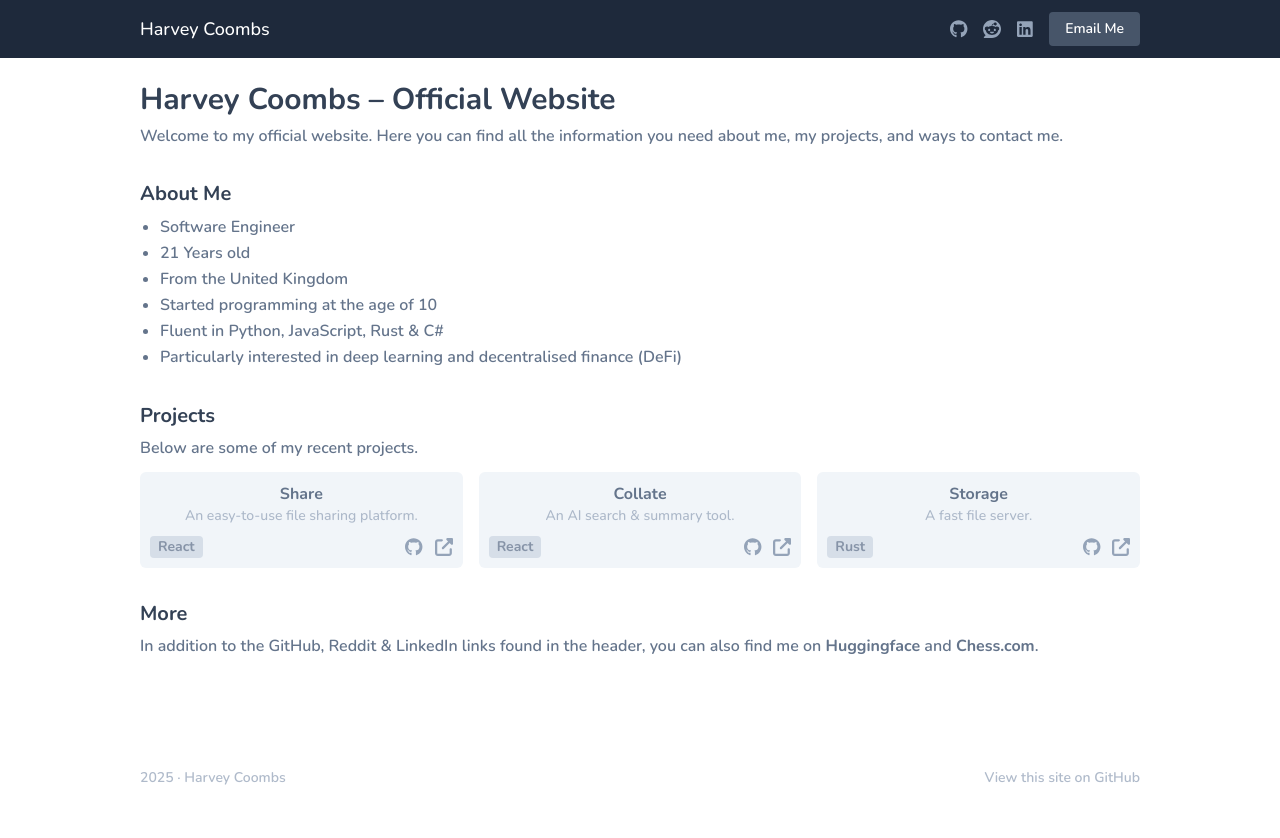
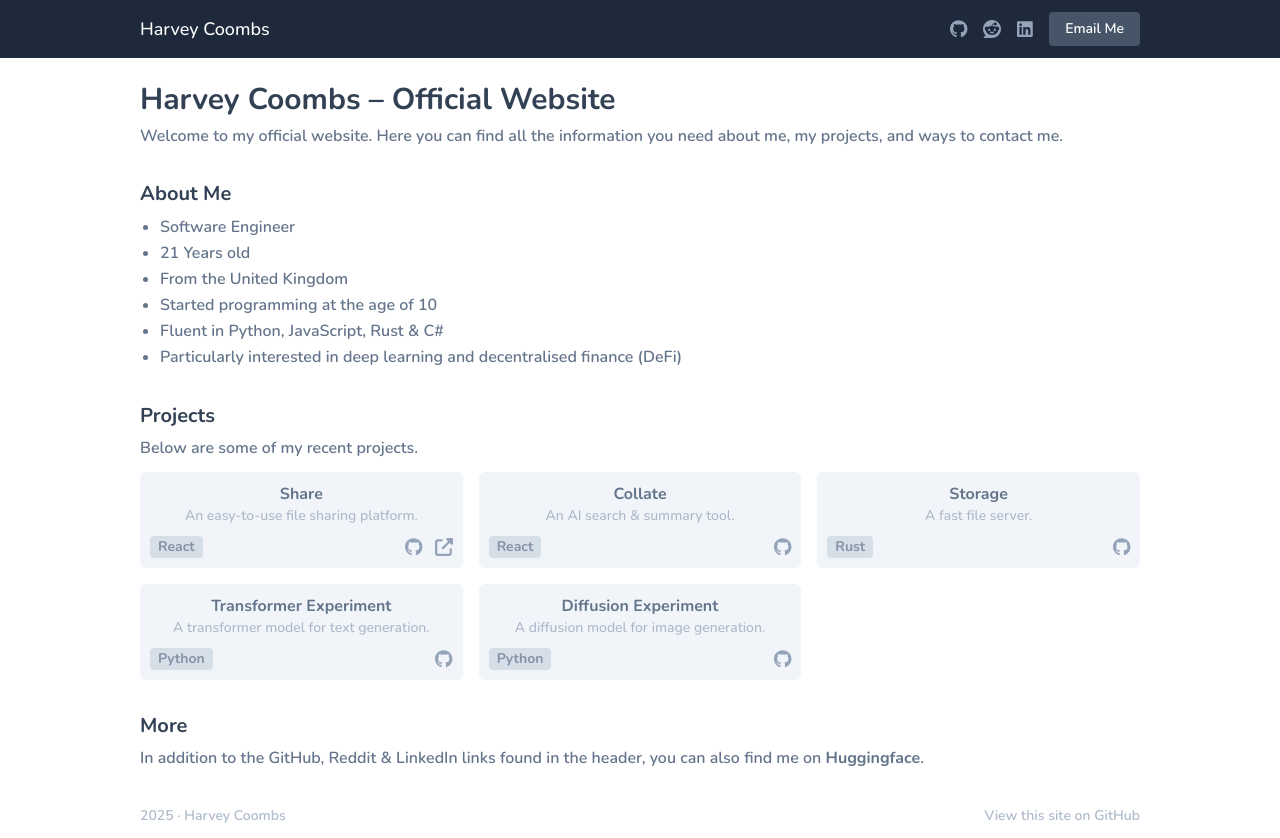
Before and after one commit to harveycoombs/www, a Next.js app: page / in a window 1280 px wide. Before the commit the page ends 800 px from the top, so only its background shows below. Built offline with nearby package versions, Linux system fonts and the light colour scheme.

Commit message:
header reddit link correction + project tiles update

```diff
--- a/src/app/components/header.tsx
+++ b/src/app/components/header.tsx
@@ -12,7 +12,7 @@ export default function Header() {
                 <Link href="/" className="font-medium text-lg leading-none duration-150 hover:opacity-75 active:opacity-55 max-[360px]:hidden">Harvey Coombs</Link>
                 <nav>
                     <HeaderIcon icon={faGithub} url="https://github.com/harveycoombs" />
-                    <HeaderIcon icon={faReddit} url="https://www.reddit.com/user/Harvey_Coombs" />
+                    <HeaderIcon icon={faReddit} url="https://www.reddit.com/user/Harvey-Coombs" />
                     <HeaderIcon icon={faLinkedin} url="https://linkedin.com/in/harvey-coombs-24573214a/" />
                     <Button url="mailto:contact@harveycoombs.com" classes="inline-block align-middle">Email Me</Button>
                 </nav>
--- a/src/app/page.tsx
+++ b/src/app/page.tsx
@@ -32,13 +32,15 @@ export default function Home() {
                     <p className="font-semibold max-[550px]:text-sm max-[550px]:font-bold">Below are some of my recent projects.</p>
                     <div className="grid grid-cols-3 gap-4 mt-3 max-sm:grid-cols-2 max-[430px]:grid-cols-1">
                         <ProjectTile title="Share" description="An easy-to-use file sharing platform." url="https://share.surf/" repo="https://github.com/harveycoombs/share" language="React" />
-                        <ProjectTile title="Collate" description="An AI search & summary tool." repo="https://github.com/harveycoombs/collate" url="https://collate.harveycoombs.com/" language="React"  />
-                        <ProjectTile title="Storage" description="A fast file server." url="https://storage.harveycoombs.com/" repo="https://github.com/harveycoombs/storage" language="Rust" />
+                        <ProjectTile title="Collate" description="An AI search & summary tool." repo="https://github.com/harveycoombs/collate" language="React"  />
+                        <ProjectTile title="Storage" description="A fast file server." repo="https://github.com/harveycoombs/storage" language="Rust" />
+                        <ProjectTile title="Transformer Experiment" description="A transformer model for text generation." repo="https://github.com/harveycoombs/transformer-experiment" language="Python" />
+                        <ProjectTile title="Diffusion Experiment" description="A diffusion model for image generation." repo="https://github.com/harveycoombs/diffusion-experiment" language="Python" />
                     </div>
                 </Section>
 
                 <Section title="More" delay={0.6}>
-                    <p className="font-semibold max-[550px]:text-sm max-[550px]:font-bold">In addition to the GitHub, Reddit &amp; LinkedIn links found in the header, you can also find me on <Link href="https://huggingface.co/harveycoombs" target="_blank" rel="noopener" className="font-bold hover:underline">Huggingface</Link> and <Link href="https://www.chess.com/member/harveycoombs" target="_blank" rel="noopener" className="font-bold hover:underline">Chess.com</Link>.</p>
+                    <p className="font-semibold max-[550px]:text-sm max-[550px]:font-bold">In addition to the GitHub, Reddit &amp; LinkedIn links found in the header, you can also find me on <Link href="https://huggingface.co/harveycoombs" target="_blank" rel="noopener" className="font-bold hover:underline">Huggingface</Link>.</p>
                 </Section>
             </div>
         </main>
```
